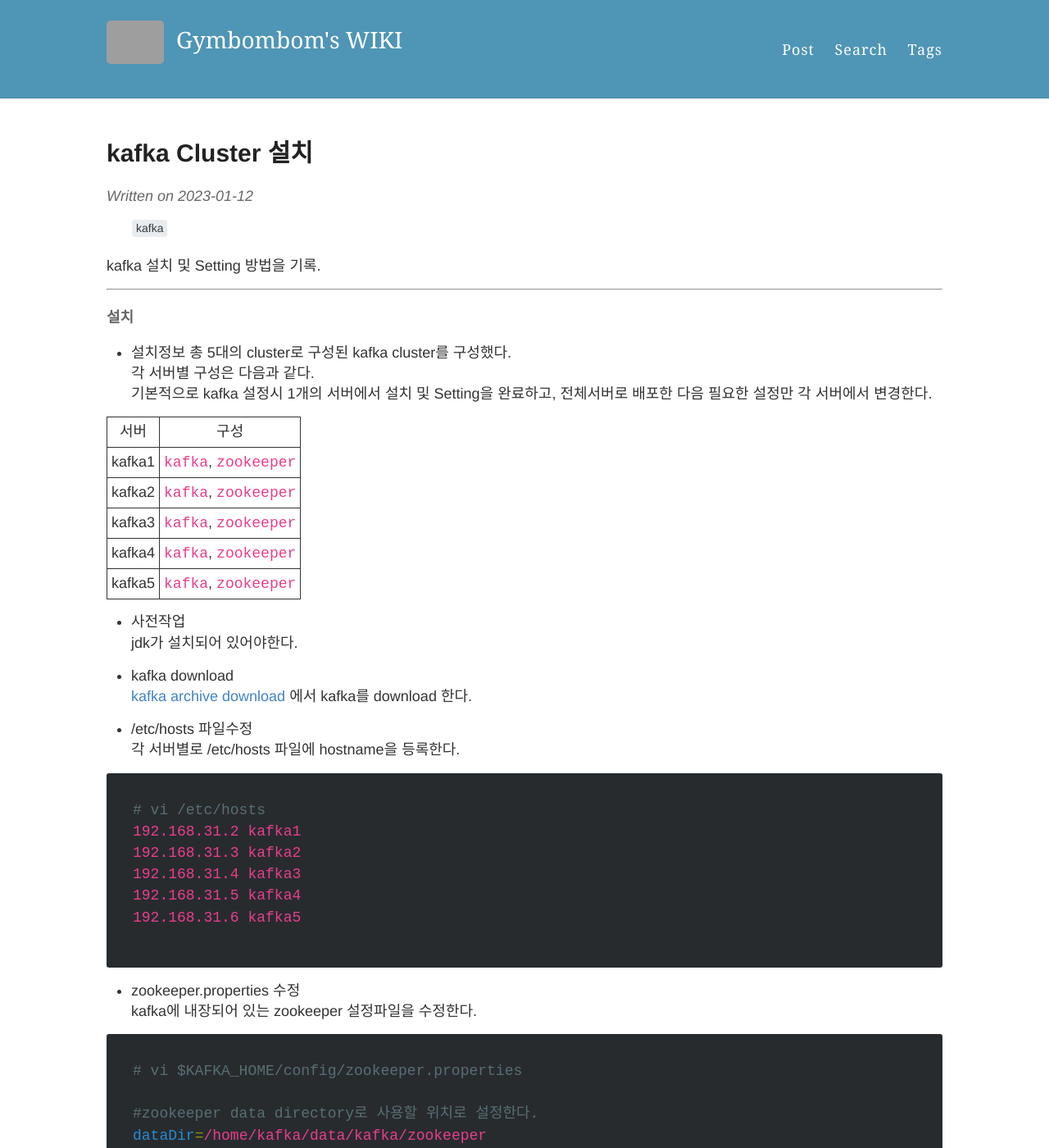
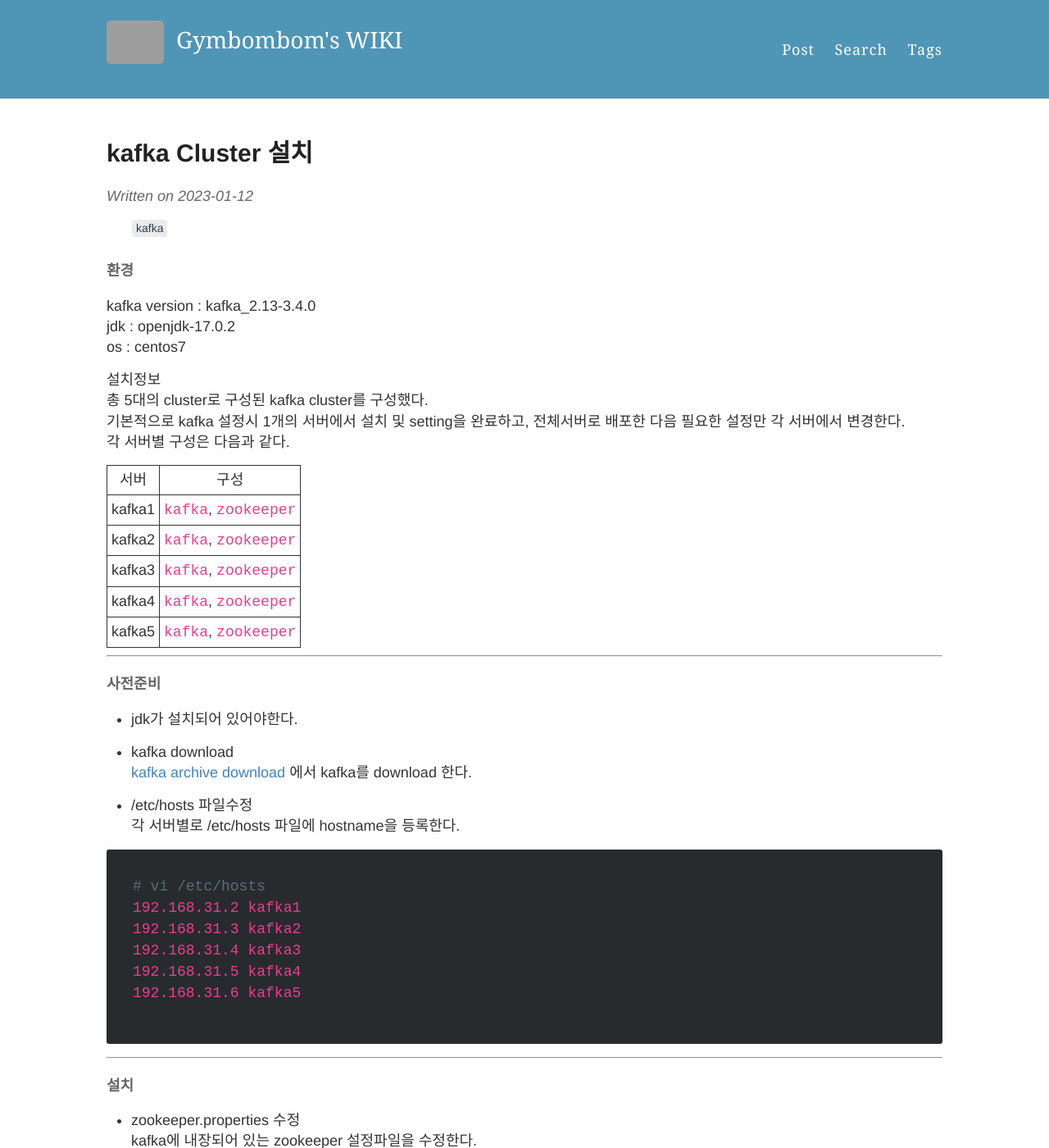
Before and after one commit to gymbombom/gymbombom.github.io, a Jekyll site: the page built from _posts/2023/2023-01-12-1-kafka-install.md, in a window 1280 px wide and 1400 px high. Shown: the whole window at 82% size. Built offline with Jekyll 4.4.1, drawn with Linux system fonts in a browser that asks for light colours; some web fonts are replaced; comment, search, counter and statistics services are not loaded; some of the changed text lies outside the part shown; grey boxes are pictures that could not be loaded.

Commit message:
kafka Cluster 설치 post 수정

```diff
--- a/_posts/2023/2023-01-12-1-kafka-install.md
+++ b/_posts/2023/2023-01-12-1-kafka-install.md
@@ -4,16 +4,17 @@ title: kafka Cluster 설치
 tags :
     - kafka
 ---
-kafka 설치 및 Setting 방법을 기록.
 
----
+#### 환경
 
-#### 설치
+kafka version : kafka_2.13-3.4.0<br>
+jdk : openjdk-17.0.2<br>
+os : centos7<br>
 
-* 설치정보
+설치정보<br>
 총 5대의 cluster로 구성된 kafka cluster를 구성했다.<br>
+기본적으로 kafka 설정시 1개의 서버에서 설치 및 setting을 완료하고, 전체서버로 배포한 다음 필요한 설정만 각 서버에서 변경한다.<br>
 각 서버별 구성은 다음과 같다.<br>
-기본적으로 kafka 설정시 1개의 서버에서 설치 및 Setting을 완료하고, 전체서버로 배포한 다음 필요한 설정만 각 서버에서 변경한다.
 
 서버 | 구성
 ---|---
@@ -23,10 +24,11 @@ kafka3 | `kafka`, `zookeeper`
 kafka4 | `kafka`, `zookeeper`
 kafka5 | `kafka`, `zookeeper`
 
+---
 
-* 사전작업<br>
-jdk가 설치되어 있어야한다.
+#### 사전준비
 
+* jdk가 설치되어 있어야한다.<br>
 * kafka download<br>
 [kafka archive download](https://archive.apache.org/dist/kafka/) 에서 kafka를 download 한다.
 
@@ -51,10 +58,19 @@ kafka에 내장되어 있는 zookeeper 설정파일을 수정한다.
 #zookeeper data directory로 사용할 위치로 설정한다.
 dataDir=/home/kafka/data/kafka/zookeeper
 
+# 클라이언트 연결을 수신할 포트
 clientPort=2181
+
+# 하나의 클라이언트에서 동시접속하는 개수 제한. 0은 무제한
 maxClientCnxns=0
+
+# tick 단위 시간을 설정, milliseconds 단위
 tickTime=2000
+
+# 처음 주키퍼의 follower가 leader와의 연결 시도 시, tick 제한 횟수. tick 제한 횟수가 넘으면 timeout
 initLimit=10
+
+# follower가 leader와 연결된 후,leader와 동기화되기 위한 tick 제한 횟수
 syncLimit=5
 
 # zookeeper cluster server리스트를 작성한다.
@@ -173,5 +191,7 @@ $  $KAFKA_HOME/bin/kafka-console-consumer.sh --from-beginning --new-consumer --b
 
 #### Links
 [카프카(Kafka)를 설치(Install)해보자](https://yookeun.github.io/kafka/2018/07/01/kafka-install/){: target="_blank"}
+[zookeeper getting started guide](https://zookeeper.apache.org/doc/r3.1.2/zookeeperStarted.html){: target="_blank"}
+[kafka documentation](https://kafka.apache.org/documentation/){: target="_blank"}
 
 ---
```
Also changed, not shown: other parts of _posts/2023/2023-01-12-1-kafka-install.md (+8 -1 lines).
